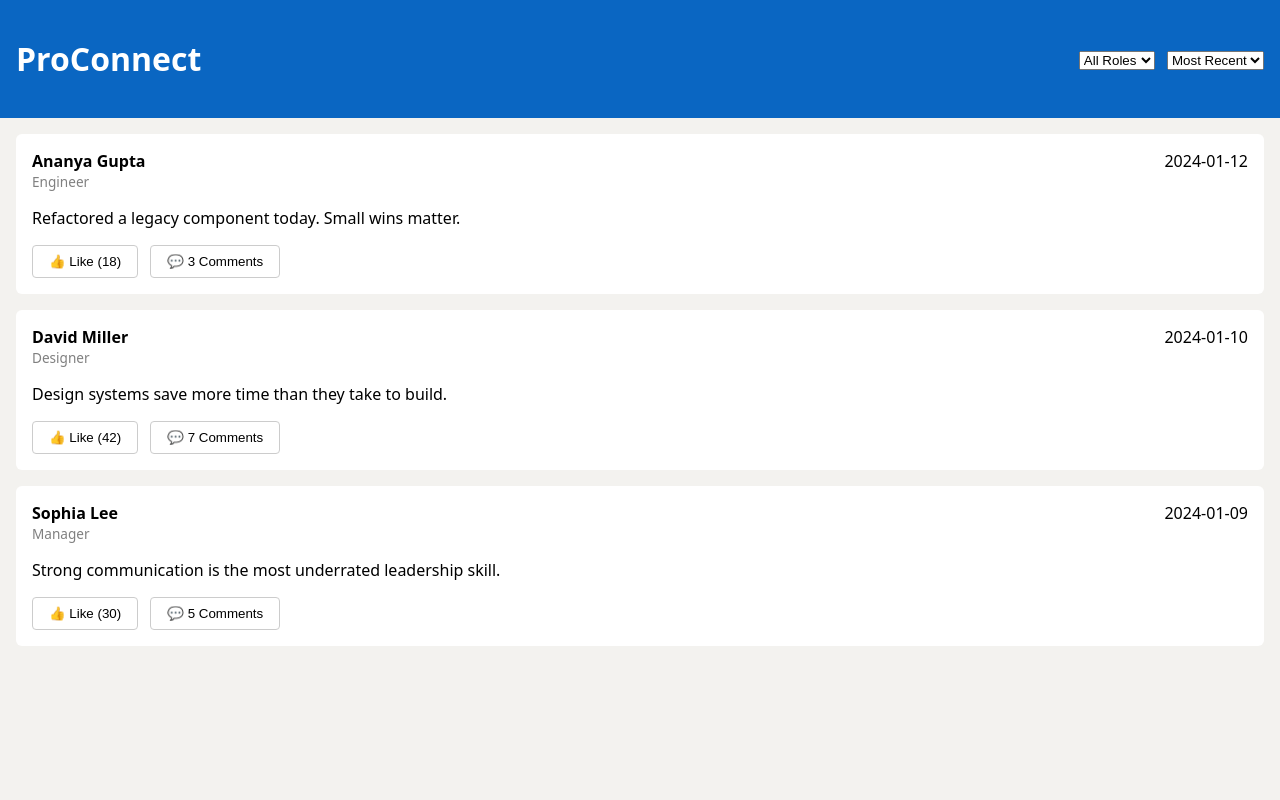
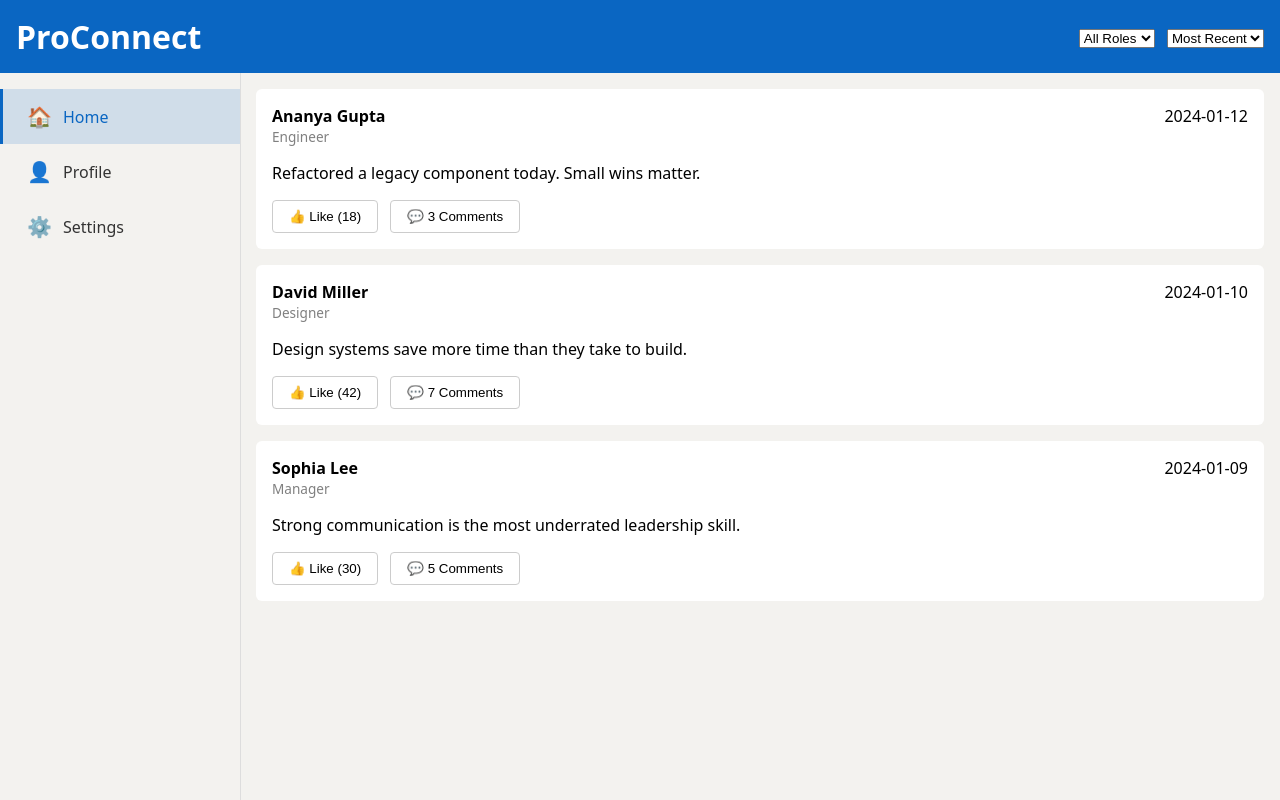
Before and after one commit to Seema-Deshpande/Ai-Practice1, a website: page index.html in a window 1280 px wide. Drawn offline with Linux system fonts and the light colour scheme.

Commit message:
Add styled sidebar

```diff
--- a/index.html
+++ b/index.html
@@ -7,9 +7,23 @@
   <link rel="stylesheet" href="styles.css" />
 </head>
 <body>
-  <!-- TODO: Add sidebar with navigation links -->
+  <aside class="sidebar">
+    <nav class="sidebar-nav">
+      <a href="#" class="nav-link active">
+        <span class="nav-icon">🏠</span>
+        <span>Home</span>
+      </a>
+      <a href="#" class="nav-link">
+        <span class="nav-icon">👤</span>
+        <span>Profile</span>
+      </a>
+      <a href="#" class="nav-link">
+        <span class="nav-icon">⚙️</span>
+        <span>Settings</span>
+      </a>
+    </nav>
+  </aside>
 
-  <div class="main-content">
   <header class="header">
     <h1>ProConnect</h1>
 
@@ -28,6 +42,7 @@
     </div>
   </header>
 
+  <div class="main-content">
     <main>
       <section id="feed" class="feed"></section>
     </main>
--- a/styles.css
+++ b/styles.css
@@ -4,19 +4,81 @@ body {
   background-color: #f3f2ef;
 }
 
-/* TODO: Add sidebar styles */
+.sidebar {
+  position: fixed;
+  left: 0;
+  top: 73px;
+  width: 240px;
+  height: calc(100vh - 73px);
+  background-color: #f3f2ef;
+  color: #333;
+  overflow-y: auto;
+  z-index: 100;
+  border-right: 1px solid #ddd;
+}
 
-.main-content {
-  margin-left: 0;
+.sidebar-header {
+  padding: 1.5rem 1rem;
+  border-bottom: 1px solid rgba(255, 255, 255, 0.1);
+}
+
+.sidebar-header h2 {
+  margin: 0;
+  font-size: 1.25rem;
+  color: white;
+}
+
+.sidebar-nav {
+  padding: 1rem 0;
+}
+
+.nav-link {
+  display: flex;
+  align-items: center;
+  padding: 0.875rem 1.5rem;
+  color: #333;
+  text-decoration: none;
+  transition: all 0.2s ease;
+  border-left: 3px solid transparent;
+}
+
+.nav-link:hover {
+  background-color: rgba(10, 102, 194, 0.1);
+  color: #0a66c2;
+}
+
+.nav-link.active {
+  background-color: rgba(10, 102, 194, 0.15);
+  border-left-color: #0a66c2;
+  color: #0a66c2;
+  font-weight: 500;
+}
+
+.nav-icon {
+  font-size: 1.25rem;
+  margin-right: 0.75rem;
+  width: 24px;
+  text-align: center;
 }
 
 .header {
+  position: fixed;
+  top: 0;
+  left: 0;
+  right: 0;
   background-color: #0a66c2;
   color: white;
   padding: 1rem;
   display: flex;
   justify-content: space-between;
   align-items: center;
+  z-index: 200;
+  height: 41px;
+}
+
+.main-content {
+  margin-left: 240px;
+  margin-top: 73px;
 }
 
 .controls select {
```
Lines whose indentation alone changed are shown as unchanged.
